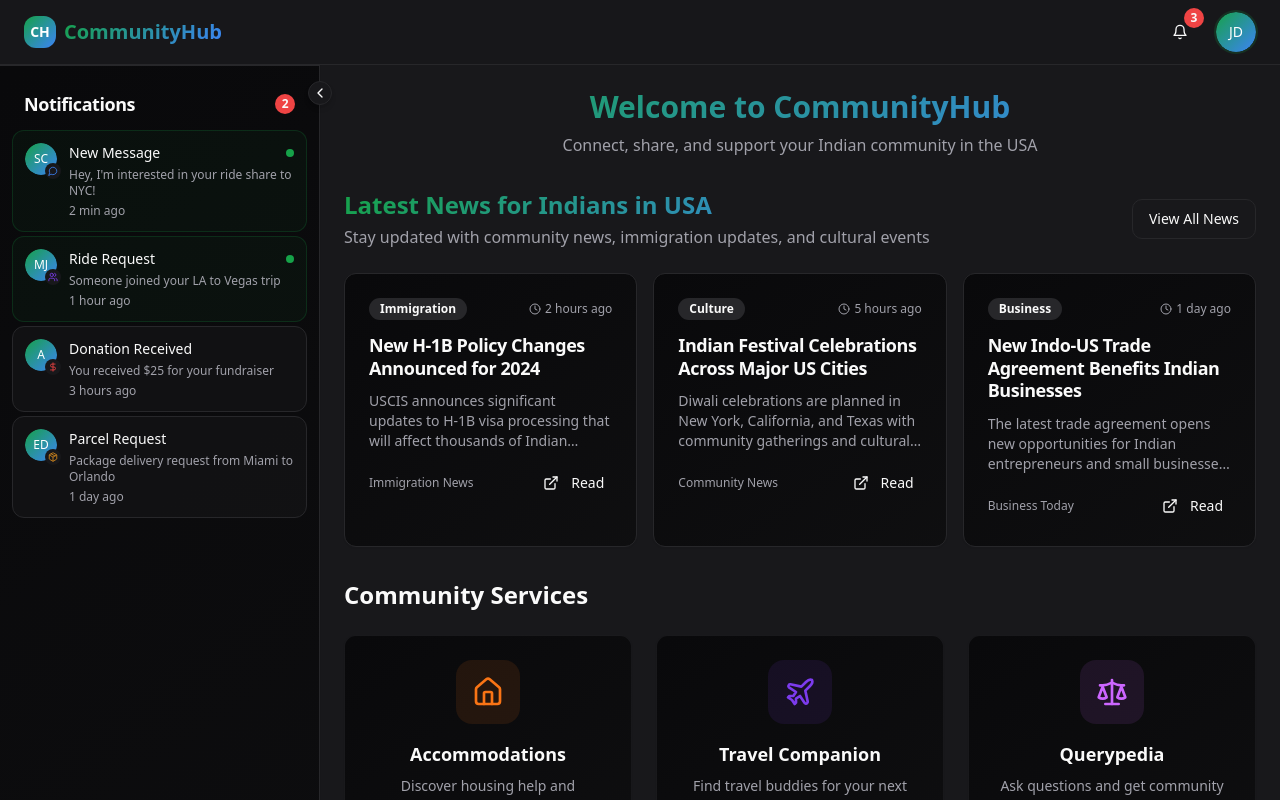
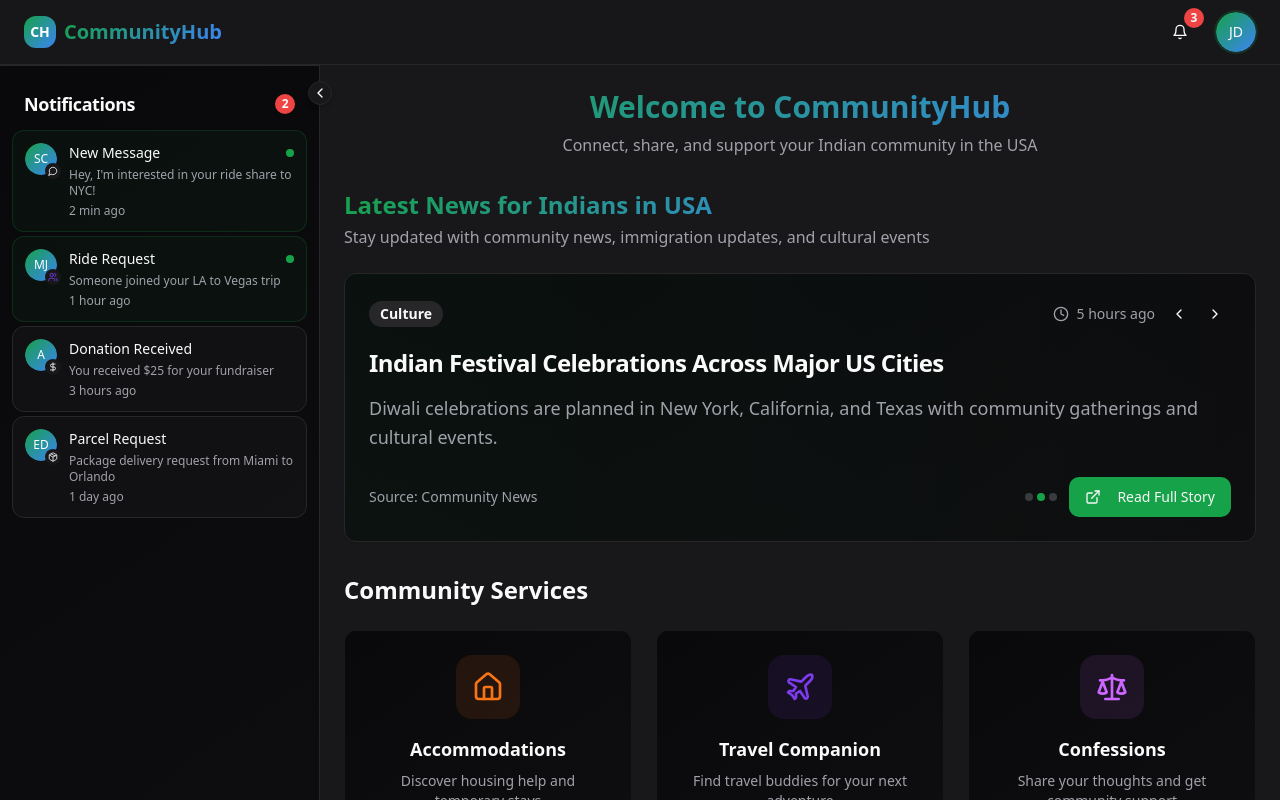
Before and after one commit to narendra-netprime/lifeline-network-aid, a React (Vite) app: page / in a window 1280 px wide. Shown: the top 800 px of the page. Built offline with nearby package versions, Linux system fonts and the light colour scheme.

Commit message:
Refactor News Tab and Services
Update News tab to be a single scrolling component with full-screen view.
Fix location preference selection in profile settings.
Add Health Insurance, Auto, and Attorney services.
Rename Querypedia to Confessions.

```diff
--- a/src/components/Header.tsx
+++ b/src/components/Header.tsx
@@ -17,12 +17,14 @@ interface HeaderProps {
     avatar?: string;
   };
   notificationCount?: number;
+  onLocationSettings?: () => void;
 }
 
 export function Header({
   siteName = "CommunityHub",
   user = { name: "John Doe", email: "john@example.com" },
-  notificationCount = 3
+  notificationCount = 3,
+  onLocationSettings
 }: HeaderProps) {
   return (
     <header className="sticky top-0 z-50 w-full border-b bg-background/95 backdrop-blur supports-[backdrop-filter]:bg-background/60">
@@ -81,7 +83,7 @@ export function Header({
                 <User className="mr-2 h-4 w-4" />
                 View Profile
               </DropdownMenuItem>
-              <DropdownMenuItem>
+              <DropdownMenuItem onClick={onLocationSettings}>
                 <Settings className="mr-2 h-4 w-4" />
                 Location Settings
               </DropdownMenuItem>
--- a/src/components/NewsSection.tsx
+++ b/src/components/NewsSection.tsx
@@ -1,7 +1,8 @@
+import { useState, useEffect } from "react";
 import { Card, CardContent, CardHeader, CardTitle } from "@/components/ui/card";
 import { Badge } from "@/components/ui/badge";
 import { Button } from "@/components/ui/button";
-import { ExternalLink, Clock } from "lucide-react";
+import { ExternalLink, Clock, ChevronLeft, ChevronRight, ArrowLeft } from "lucide-react";
 
 interface NewsItem {
   id: string;
@@ -45,25 +46,109 @@ const mockNews: NewsItem[] = [
 ];
 
 export function NewsSection() {
+  const [currentNewsIndex, setCurrentNewsIndex] = useState(0);
+  const [selectedNews, setSelectedNews] = useState<NewsItem | null>(null);
+
+  // Auto-scroll news every 3 seconds
+  useEffect(() => {
+    const interval = setInterval(() => {
+      setCurrentNewsIndex((prev) => (prev + 1) % mockNews.length);
+    }, 3000);
+
+    return () => clearInterval(interval);
+  }, []);
+
+  const handlePrevious = () => {
+    setCurrentNewsIndex((prev) => (prev - 1 + mockNews.length) % mockNews.length);
+  };
+
+  const handleNext = () => {
+    setCurrentNewsIndex((prev) => (prev + 1) % mockNews.length);
+  };
+
+  const handleNewsClick = (news: NewsItem) => {
+    setSelectedNews(news);
+  };
+
+  const handleBackToNews = () => {
+    setSelectedNews(null);
+  };
+
+  // Full screen news view
+  if (selectedNews) {
+    const otherNews = mockNews.filter(news => news.id !== selectedNews.id);
+
     return (
       <div className="mb-8">
-      <div className="flex items-center justify-between mb-6">
-        <div>
-          <h2 className="text-2xl font-bold bg-gradient-primary bg-clip-text text-transparent">
-            Latest News for Indians in USA
-          </h2>
-          <p className="text-muted-foreground mt-1">
-            Stay updated with community news, immigration updates, and cultural events
-          </p>
-        </div>
-        <Button variant="outline" className="hover:bg-community-primary hover:text-white">
-          View All News
+        <div className="mb-6">
+          <Button
+            variant="ghost"
+            onClick={handleBackToNews}
+            className="hover:bg-community-primary hover:text-white mb-4"
+          >
+            <ArrowLeft className="h-4 w-4 mr-2" />
+            Back to News
           </Button>
         </div>
 
-      <div className="grid grid-cols-1 md:grid-cols-2 lg:grid-cols-3 gap-4">
-        {mockNews.map((news) => (
-          <Card key={news.id} className="bg-gradient-card hover:shadow-card transition-all duration-300 group">
+        <Card className="bg-gradient-card">
+          <CardHeader className="pb-4">
+            <div className="flex items-center justify-between mb-3">
+              <Badge variant="secondary" className="text-sm">
+                {selectedNews.category}
+              </Badge>
+              <div className="flex items-center text-sm text-muted-foreground">
+                <Clock className="h-4 w-4 mr-2" />
+                {selectedNews.timestamp}
+              </div>
+            </div>
+            <CardTitle className="text-3xl leading-tight mb-4">
+              {selectedNews.title}
+            </CardTitle>
+            <p className="text-muted-foreground text-lg">
+              {selectedNews.summary}
+            </p>
+          </CardHeader>
+
+          <CardContent className="space-y-6">
+            <div className="prose prose-gray dark:prose-invert max-w-none">
+              <p className="text-base leading-relaxed">
+                Lorem ipsum dolor sit amet, consectetur adipiscing elit. Sed do eiusmod tempor incididunt ut labore et dolore magna aliqua. Ut enim ad minim veniam, quis nostrud exercitation ullamco laboris nisi ut aliquip ex ea commodo consequat. Duis aute irure dolor in reprehenderit in voluptate velit esse cillum dolore eu fugiat nulla pariatur.
+              </p>
+              <p className="text-base leading-relaxed">
+                Excepteur sint occaecat cupidatat non proident, sunt in culpa qui officia deserunt mollit anim id est laborum. Sed ut perspiciatis unde omnis iste natus error sit voluptatem accusantium doloremque laudantium, totam rem aperiam, eaque ipsa quae ab illo inventore veritatis et quasi architecto beatae vitae dicta sunt explicabo.
+              </p>
+              <p className="text-base leading-relaxed">
+                Nemo enim ipsam voluptatem quia voluptas sit aspernatur aut odit aut fugit, sed quia consequuntur magni dolores eos qui ratione voluptatem sequi nesciunt. Neque porro quisquam est, qui dolorem ipsum quia dolor sit amet, consectetur, adipisci velit.
+              </p>
+            </div>
+
+            <div className="flex items-center justify-between pt-4 border-t">
+              <span className="text-sm text-muted-foreground">
+                Source: {selectedNews.source}
+              </span>
+              <Button
+                variant="outline"
+                className="hover:bg-community-primary hover:text-white"
+                onClick={() => window.open(selectedNews.url, '_blank')}
+              >
+                <ExternalLink className="h-4 w-4 mr-2" />
+                Read Original
+              </Button>
+            </div>
+          </CardContent>
+        </Card>
+
+        {/* Other Recent News */}
+        <div className="mt-8">
+          <h3 className="text-xl font-bold mb-4">Other Recent News</h3>
+          <div className="grid grid-cols-1 md:grid-cols-2 gap-4">
+            {otherNews.slice(0, 4).map((news) => (
+              <Card
+                key={news.id}
+                className="bg-gradient-card hover:shadow-card transition-all duration-300 group cursor-pointer"
+                onClick={() => handleNewsClick(news)}
+              >
                 <CardHeader className="pb-3">
                   <div className="flex items-center justify-between mb-2">
                     <Badge variant="secondary" className="text-xs">
@@ -80,27 +165,112 @@ export function NewsSection() {
                 </CardHeader>
 
                 <CardContent className="pt-0">
-              <p className="text-sm text-muted-foreground mb-4 line-clamp-3">
+                  <p className="text-sm text-muted-foreground line-clamp-2">
                     {news.summary}
                   </p>
-
-              <div className="flex items-center justify-between">
-                <span className="text-xs text-muted-foreground">
-                  {news.source}
-                </span>
-                <Button
-                  size="sm"
-                  variant="ghost"
-                  className="h-8 px-2 hover:bg-community-primary hover:text-white"
-                >
-                  <ExternalLink className="h-3 w-3 mr-1" />
-                  Read
-                </Button>
-              </div>
                 </CardContent>
               </Card>
             ))}
           </div>
         </div>
+      </div>
     );
   }
+
+  // Carousel view
+  const currentNews = mockNews[currentNewsIndex];
+
+  return (
+    <div className="mb-8">
+      <div className="flex items-center justify-between mb-6">
+        <div>
+          <h2 className="text-2xl font-bold bg-gradient-primary bg-clip-text text-transparent">
+            Latest News for Indians in USA
+          </h2>
+          <p className="text-muted-foreground mt-1">
+            Stay updated with community news, immigration updates, and cultural events
+          </p>
+        </div>
+      </div>
+
+      {/* Single News Carousel */}
+      <Card className="bg-gradient-card hover:shadow-card transition-all duration-300 relative overflow-hidden">
+        <div className="absolute inset-0 bg-gradient-to-r from-community-primary/5 to-transparent pointer-events-none" />
+
+        <CardHeader className="pb-4 relative z-10">
+          <div className="flex items-center justify-between mb-3">
+            <Badge variant="secondary" className="text-sm">
+              {currentNews.category}
+            </Badge>
+            <div className="flex items-center space-x-2">
+              <div className="flex items-center text-sm text-muted-foreground">
+                <Clock className="h-4 w-4 mr-2" />
+                {currentNews.timestamp}
+              </div>
+              <div className="flex space-x-1">
+                <Button
+                  variant="ghost"
+                  size="icon"
+                  onClick={handlePrevious}
+                  className="h-8 w-8 hover:bg-community-primary hover:text-white"
+                >
+                  <ChevronLeft className="h-4 w-4" />
+                </Button>
+                <Button
+                  variant="ghost"
+                  size="icon"
+                  onClick={handleNext}
+                  className="h-8 w-8 hover:bg-community-primary hover:text-white"
+                >
+                  <ChevronRight className="h-4 w-4" />
+                </Button>
+              </div>
+            </div>
+          </div>
+
+          <CardTitle
+            className="text-2xl leading-tight hover:text-community-primary transition-colors cursor-pointer"
+            onClick={() => handleNewsClick(currentNews)}
+          >
+            {currentNews.title}
+          </CardTitle>
+        </CardHeader>
+
+        <CardContent className="pt-0 relative z-10">
+          <p className="text-muted-foreground mb-6 text-lg leading-relaxed">
+            {currentNews.summary}
+          </p>
+
+          <div className="flex items-center justify-between">
+            <span className="text-sm text-muted-foreground">
+              Source: {currentNews.source}
+            </span>
+            <div className="flex items-center space-x-3">
+              {/* Progress indicators */}
+              <div className="flex space-x-1">
+                {mockNews.map((_, index) => (
+                  <div
+                    key={index}
+                    className={`h-2 w-2 rounded-full transition-all duration-300 cursor-pointer ${
+                      index === currentNewsIndex
+                        ? 'bg-community-primary'
+                        : 'bg-muted-foreground/30 hover:bg-muted-foreground/50'
+                    }`}
+                    onClick={() => setCurrentNewsIndex(index)}
+                  />
+                ))}
+              </div>
+              <Button
+                onClick={() => handleNewsClick(currentNews)}
+                className="bg-community-primary hover:bg-community-primary-hover"
+              >
+                <ExternalLink className="h-4 w-4 mr-2" />
+                Read Full Story
+              </Button>
+            </div>
+          </div>
+        </CardContent>
+      </Card>
+    </div>
+  );
+}
--- a/src/index.css
+++ b/src/index.css
@@ -47,15 +47,12 @@ All colors MUST be HSL.
     --community-success: 142 76% 36%;
 
     /* Service Colors */
-    --rides-color: 217 91% 60%;
     --accommodations-color: 25 95% 53%;
     --travel-color: 262 83% 58%;
-    --remittance-color: 142 76% 36%;
-    --fundraise-color: 0 84% 60%;
     --querypedia-color: 280 100% 70%;
-    --parcel-color: 35 77% 49%;
     --deals-color: 339 82% 52%;
     --freeitems-color: 160 60% 45%;
+    --health-color: 340 100% 50%;
 
     /* Gradients */
     --gradient-primary: linear-gradient(135deg, hsl(var(--community-primary)), hsl(var(--community-secondary)));
--- a/src/pages/Index.tsx
+++ b/src/pages/Index.tsx
@@ -10,7 +10,8 @@ import {
   Plane,
   Scale,
   Tag,
-  Gift
+  Gift,
+  Shield
 } from "lucide-react";
 
 interface LocationPreferences {
@@ -48,11 +49,11 @@ const services: Service[] = [
     type: "chat"
   },
   {
-    id: "querypedia",
-    title: "Querypedia",
+    id: "confessions",
+    title: "Confessions",
     icon: Scale,
     color: "services-querypedia",
-    description: "Ask questions and get community answers",
+    description: "Share your thoughts and get community support",
     type: "forum"
   },
   {
@@ -70,6 +71,14 @@ const services: Service[] = [
     color: "services-freeitems",
     description: "Give away and find free items in your community",
     type: "chat"
+  },
+  {
+    id: "healthservices",
+    title: "Health & Legal Services",
+    icon: Shield,
+    color: "services-health",
+    description: "Health insurance, auto services, and attorney consultations",
+    type: "forum"
   }
 ];
 
@@ -140,7 +149,7 @@ const Index = () => {
 
   return (
     <div className="min-h-screen bg-background">
-      <Header />
+      <Header onLocationSettings={handleLocationSettings} />
 
       <div className="flex">
         <NotificationsSidebar />
--- a/tailwind.config.ts
+++ b/tailwind.config.ts
@@ -71,15 +71,12 @@ export default {
 					success: 'hsl(var(--community-success))'
 				},
 				services: {
-					rides: 'hsl(var(--rides-color))',
 					accommodations: 'hsl(var(--accommodations-color))',
 					travel: 'hsl(var(--travel-color))',
-					remittance: 'hsl(var(--remittance-color))',
-					fundraise: 'hsl(var(--fundraise-color))',
 					querypedia: 'hsl(var(--querypedia-color))',
-					parcel: 'hsl(var(--parcel-color))',
 					deals: 'hsl(var(--deals-color))',
-					freeitems: 'hsl(var(--freeitems-color))'
+					freeitems: 'hsl(var(--freeitems-color))',
+					health: 'hsl(var(--health-color))'
 				}
 			},
 			backgroundImage: {
```
Lines whose indentation alone changed are shown as unchanged.
